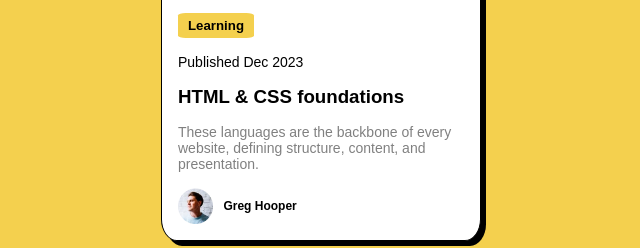
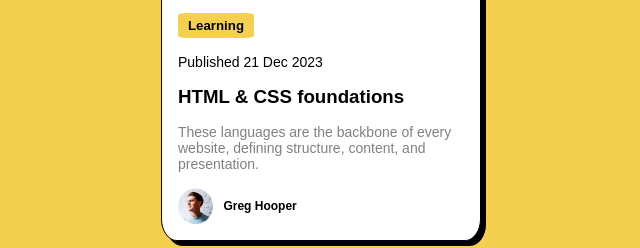
Before and after one commit to LysenkoMarynaAleksandrovna/blog-preview-card-main, a plain HTML site: page index.html in a window 1280 px wide. Shown: the part 369-617 px from the top of the page, 319-959 px from the left. Drawn offline with Linux system fonts and the light colour scheme.

Commit message:
Update index.html

```diff
--- a/index.html
+++ b/index.html
@@ -41,7 +41,7 @@
 
       <article class="card__info">
         <h5 class="info-direction">Learning</h5>
-        <p class="info-data">Published <time> Dec 2023</time></p>
+        <p class="info-data">Published <time>21 Dec 2023</time></p>
         <h1 class="info-header">HTML & CSS foundations</h1>
         <p class="info-text">
           These languages are the backbone of every website, defining structure,
```
